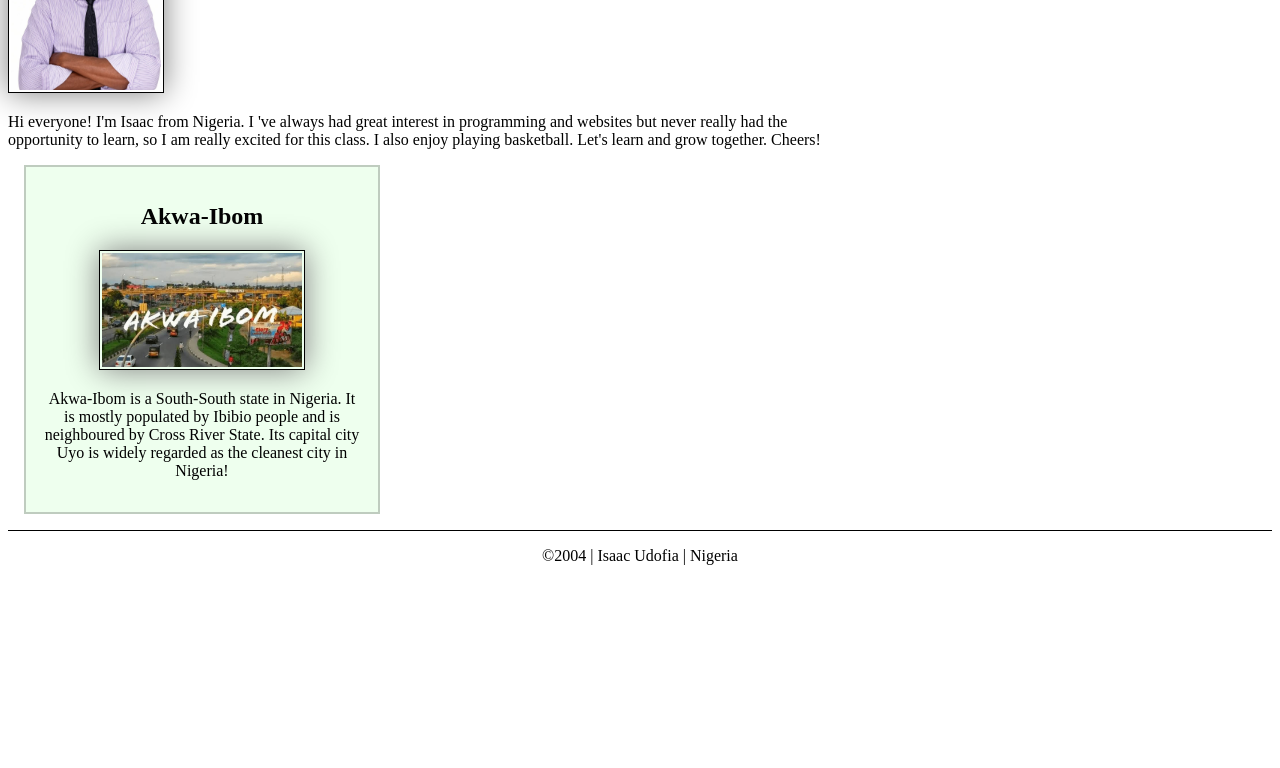
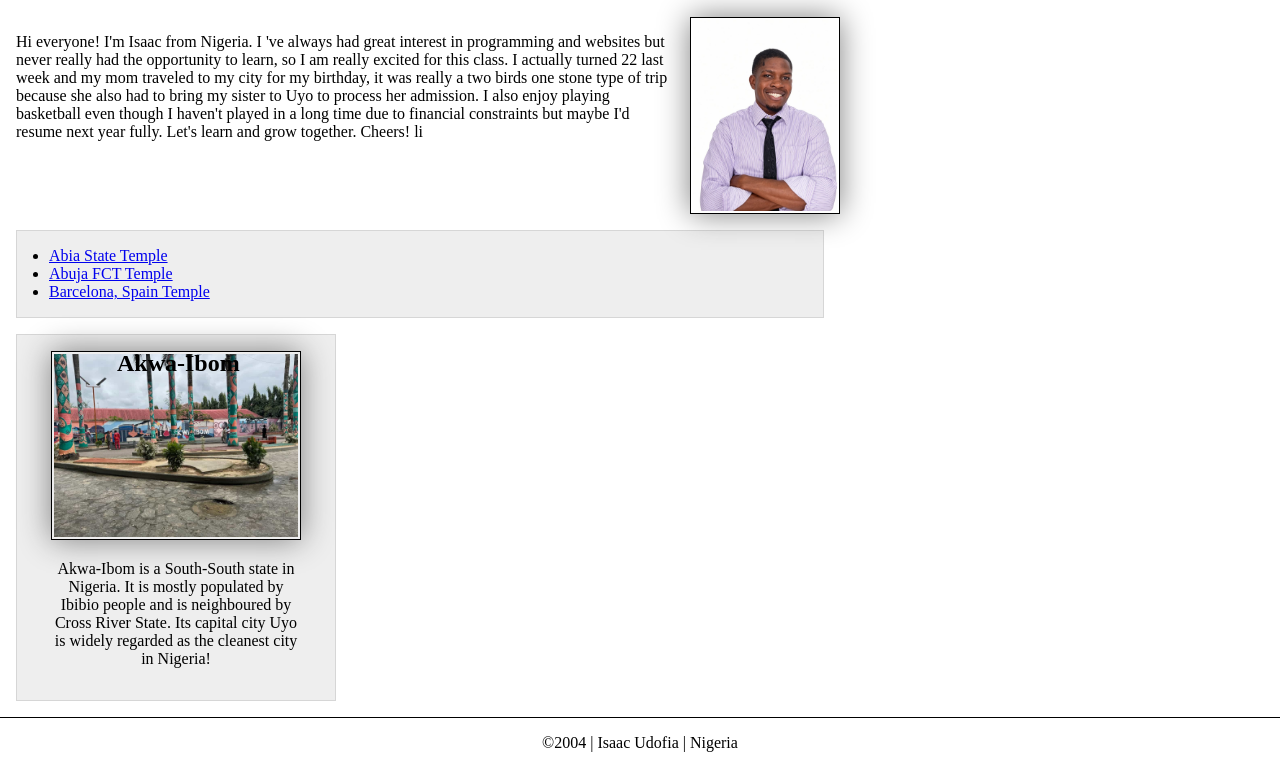
Before and after one commit to DA-IsaacUdofia/wdd130, a plain HTML site: page index.html in a window 1280 px wide. Shown: the part 336-1104 px from the top of the page. Before the commit the page ends 917 px from the top, so only its background shows below. Drawn offline with Linux system fonts and the light colour scheme.

Commit message:
week3_code_along

```diff
--- a/index.html
+++ b/index.html
@@ -1,3 +1,4 @@
+<!-- 15 November 2026 -->
 <!DOCTYPE html>
 <html lang="en">
 
@@ -15,16 +16,23 @@
         <nav>
             <a href="#">Home</a>
             <a href="wwr/">Rafting Website</a>
+            <a href="www.linkedin.com/in/isaac-udofia">LinkedIn</a>
+            <a href="https://www.instagram.com/is.aa_c/">Instagram</a>
         </nav>
     </header>
     <main>
         <h1>Isaac Udofia | WDD 130</h1>
         <img src="images/profile.jpg" alt="Hello, my name is Isaac Udofia" width="200">
-        <p>Hi everyone! I'm Isaac from Nigeria. I 've always had great interest in programming and websites but never really had the opportunity to learn, so I am really excited for this class. I also enjoy playing basketball. Let's learn and grow together. Cheers!</p>
+        <p>Hi everyone! I'm Isaac from Nigeria. I 've always had great interest in programming and websites but never really had the opportunity to learn, so I am really excited for this class. I actually turned 22 last week and my mom traveled to my city for my birthday, it was really a two birds one stone type of trip because she also had to bring my sister to Uyo to process her admission. I also enjoy playing basketball even though I haven't played in a long time due to financial constraints but maybe I'd resume next year fully. Let's learn and grow together. Cheers! li</p>
+        <ul class="box indent">
+            <li><a href="https://www.churchofjesuschrist.org/temples/details/aba-nigeria-temple?lang=eng" target="_blank">Abia State Temple</a></li>
+            <li><a href="https://www.churchofjesuschrist.org/temples/details/abuja-nigeria-temple?lang=eng" target="_blank">Abuja FCT Temple</a></li>
+            <li><a href="https://www.churchofjesuschrist.org/temples/details/barcelona-spain-temple?lang=eng" target="_blank">Barcelona, Spain Temple</a></li>
+        </ul>
     </main>
-    <aside>
+    <aside class="box">
         <h2>Akwa-Ibom</h2>
-        <img src="akwaibom.jpg" alt="Akwa-Ibom, Nigeria">
+        <img src="akwaibom2.jpg" alt="Akwa-Ibom, Nigeria">
         <p>Akwa-Ibom is a South-South state in Nigeria. It is mostly populated by Ibibio people and is neighboured by Cross River State. Its capital city Uyo is widely regarded as the cleanest city in Nigeria!</p>
     </aside>
     <footer>
--- a/styles/styles.css
+++ b/styles/styles.css
@@ -1,3 +1,13 @@
+* {
+    margin: 0;
+    padding: 0;
+    box-sizing: border-box;
+}
+
+body {
+    font-size: 16;
+}
+
 :root {
     --box-shadow-color: 0 0 30px gray;
     --text-align-direction: center;
@@ -17,6 +27,7 @@ nav a {
 
 h1 {
     color: darkblue;
+    padding: 2rem;
 }
 
 img {
@@ -37,18 +48,20 @@ main {
 
 aside {
     width: 20rem;
-    margin: 1rem;
-    border: 2px solid rgb(0 0 0 / 0.2);
-    padding: 1em;
-    background-color: #efe;
-    color: var(--color-black);
     text-align: var(--text-align-direction);
+    position: relative;
 
 }
 
 aside img {
-    width: 200px;
+    width: 250px;
     height: auto;
+}
+
+aside h2 {
+    position: absolute;
+    top: 15px;
+    left: 100px;
 }
 
 main img {
@@ -56,7 +69,13 @@ main img {
     height: auto;
     border: 1px solid var(--color-black);
     padding: 2px;
-    box-shadow: var(--box-shadow-color)
+    box-shadow: var(--box-shadow-color);
+    float: right;
+    margin: 0 0 1rem 1rem;
+}
+
+p {
+    margin: 1rem;
 }
 
 footer {
@@ -64,3 +83,17 @@ footer {
     border-top: 1px solid var(--color-black);
     text-align: var(--text-align-direction);
 }
+
+/* Class Selectors */
+.box {
+    margin: 1rem;
+    border: 1px solid rgba(0, 0, 0, .1);
+    padding: 1rem;
+    background-color: #eee;
+    color: #000;
+    clear: both;
+}
+
+.indent {
+    padding-left: 2rem;
+}
```
Also changed, not shown: week03/class-and-id.html (+1 -1 lines), akwaibom.jpg (deleted), akwaibom2.jpg (added).
